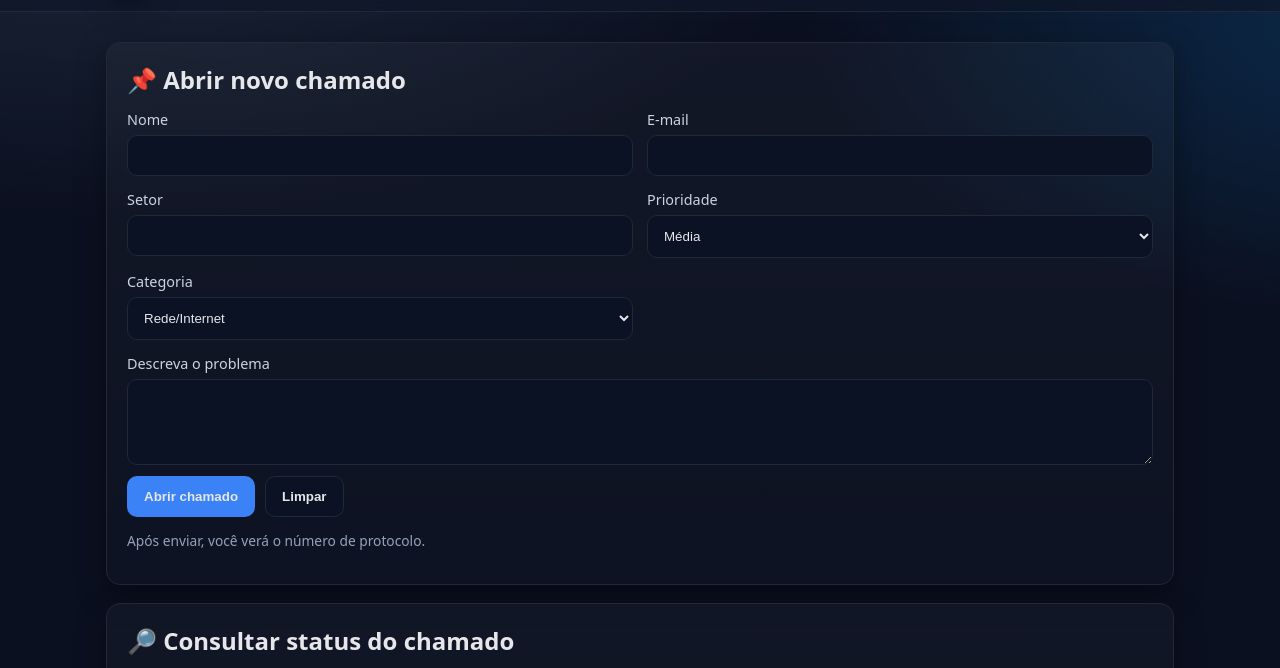
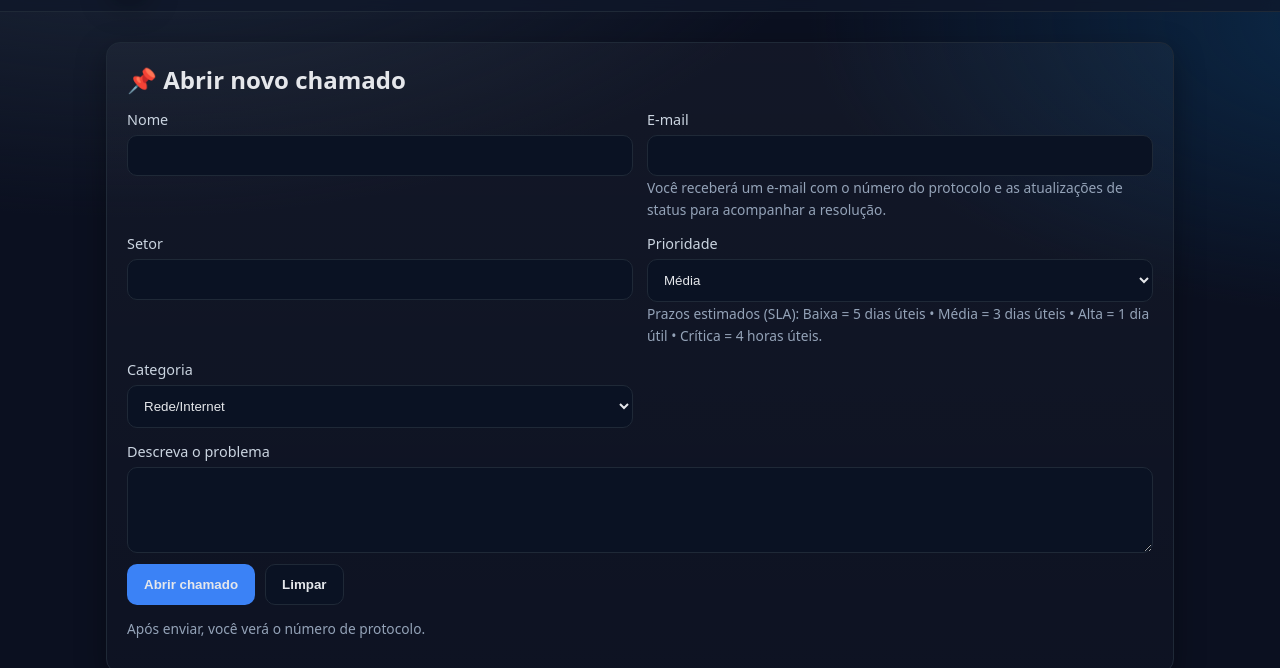
Before and after one commit to gustavomorinoproconta-creator/chamados-ti, a plain HTML site: page index.html in a window 1280 px wide. Shown: the part 62-730 px from the top of the page. Drawn offline with Linux system fonts and the light colour scheme.

Commit message:
Update index.html

```diff
--- a/index.html
+++ b/index.html
@@ -26,16 +26,33 @@
       <h2>📌 Abrir novo chamado</h2>
       <form id="formChamado" autocomplete="off">
         <div class="grid">
-          <div class="field"><label>Nome</label><input id="nome" required/></div>
-          <div class="field"><label>E-mail</label><input id="email" type="email" required/></div>
-          <div class="field"><label>Setor</label><input id="setor" required/></div>
+          <div class="field">
+            <label>Nome</label>
+            <input id="nome" required/>
+          </div>
+
+          <div class="field">
+            <label>E-mail</label>
+            <input id="email" type="email" required/>
+            <small class="muted">Você receberá um e-mail com o número do protocolo e as atualizações de status para acompanhar a resolução.</small>
+          </div>
+
+          <div class="field">
+            <label>Setor</label>
+            <input id="setor" required/>
+          </div>
+
           <div class="field">
             <label>Prioridade</label>
             <select id="prioridade" required>
               <option>Baixa</option><option selected>Média</option>
               <option>Alta</option><option>Crítica</option>
             </select>
+            <small class="muted">
+              Prazos estimados (SLA): Baixa = 5 dias úteis • Média = 3 dias úteis • Alta = 1 dia útil • Crítica = 4 horas úteis.
+            </small>
           </div>
+
           <div class="field">
             <label>Categoria</label>
             <select id="categoria" required>
@@ -45,6 +62,7 @@
               <option>Acesso/Permissão</option><option>Outro</option>
             </select>
           </div>
+
           <div class="field field-full">
             <label>Descreva o problema</label>
             <textarea id="problema" rows="4" required></textarea>
@@ -59,10 +77,12 @@
       </form>
     </section>
 
-    <!-- Confirmação (com <strong id="protocoloText"> para exibir) -->
+    <!-- Confirmação -->
     <section class="card" id="confirmCard" hidden>
       <h2>✅ Chamado aberto</h2>
-      <p id="confirmText">Seu protocolo é <strong id="protocoloText"></strong>. Guarde este código para acompanhar.</p>
+      <p id="confirmText">
+        Seu protocolo é <strong id="protocoloText"></strong>. Guarde este código para acompanhar.
+      </p>
       <div class="actions">
         <button class="btn" id="copiarProtocoloBtn">Copiar protocolo</button>
         <a href="ti.html" class="btn">Ir para o painel do TI</a>
@@ -92,7 +112,7 @@
     <small>© <span id="year"></span> Safári Diversão • TI</small>
   </footer>
 
-  <!-- coloque ?v=2 para forçar recarregar sem cache -->
-  <script src="app.js?v=2"></script>
+  <!-- cache-buster -->
+  <script src="app.js?v=8"></script>
 </body>
 </html>
```
